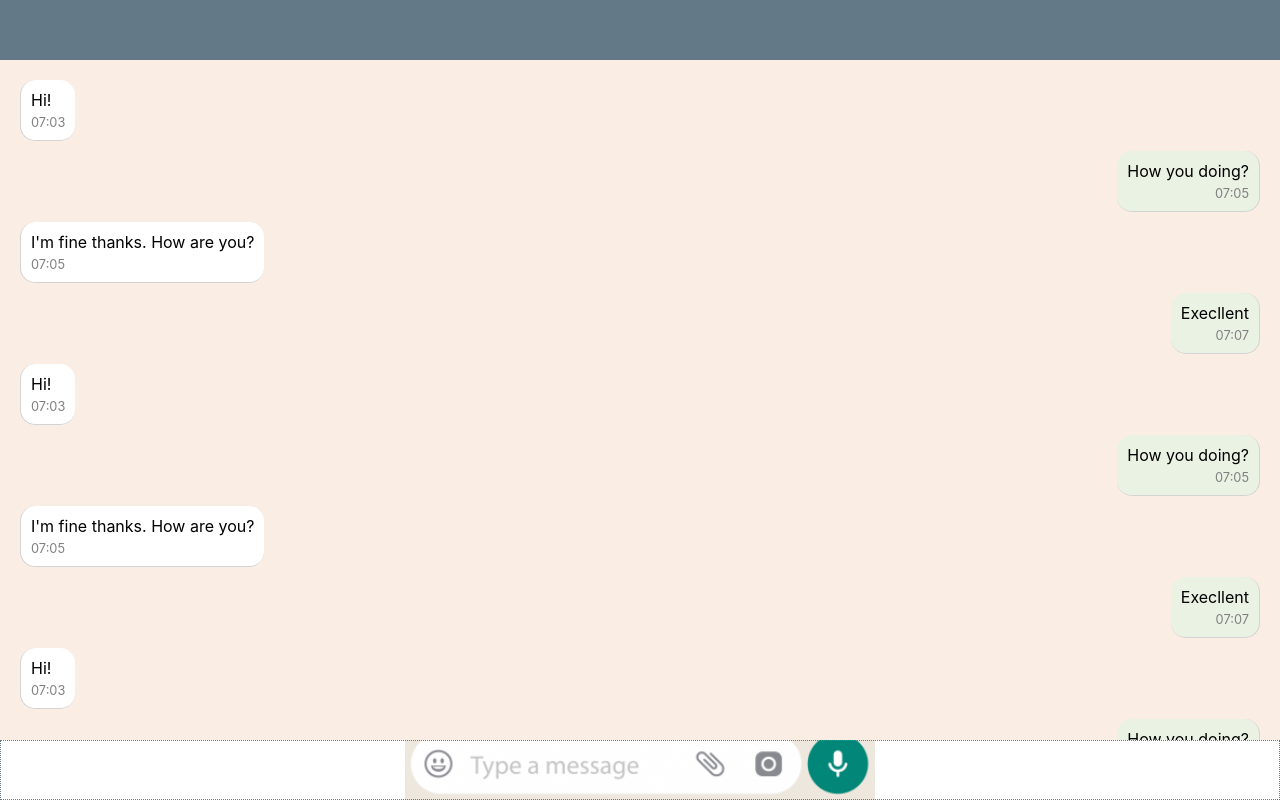
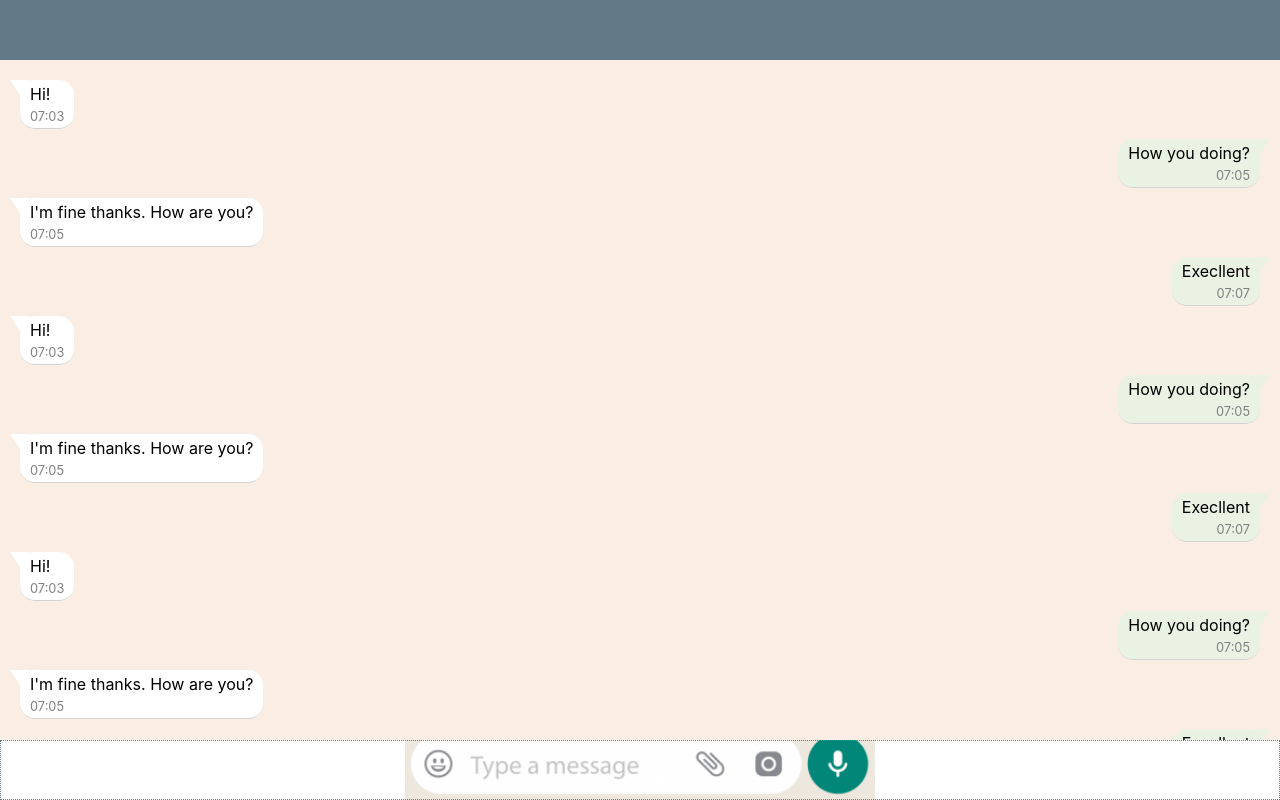
Before and after one commit to alexeimdev/messaging-app, a React (Create React App) app in the folder client/: page /chat in a window 1280 px wide. Built offline with nearby package versions, Linux system fonts and the light colour scheme.

Commit message:
Added side arrow

```diff
--- a/client/src/features/chat/Message.module.scss
+++ b/client/src/features/chat/Message.module.scss
@@ -1,14 +1,29 @@
 .message {
     min-width: 10px;
     align-self: end;
-    padding: 10px;
+    padding: 4px 10px;
     margin-bottom: 10px;
     background-color: #EAF2E4;
     border-radius: 15px;
+    position: relative;
 
     border-bottom: 1px solid lightgrey;
-    border-right: 1px solid lightgrey;
     border-left: 0;
+
+    &::before {
+        content: "";
+        position: absolute;
+        right: 0%;
+        top: 0%;
+        width: 0;
+        height: 0;
+        border-left: 10px solid transparent;
+        border-right: 10px solid transparent;
+        border-top: 15px solid;
+        border-top-color: #EAF2E4;
+        margin-right: -10px;
+        clear: both;
+    }
 
     .text {
         padding-bottom: 5px;
@@ -24,8 +39,14 @@
         align-self: start;
         background-color: white;
         border-bottom: 1px solid lightgrey;
-        border-left: 1px solid lightgrey;
+
         border-right: 0;
+
+        &::before {
+            left: 0%;
+            margin-left: -10px;
+            border-top-color: white;
+        }
 
         .time {
             text-align: start;
```
